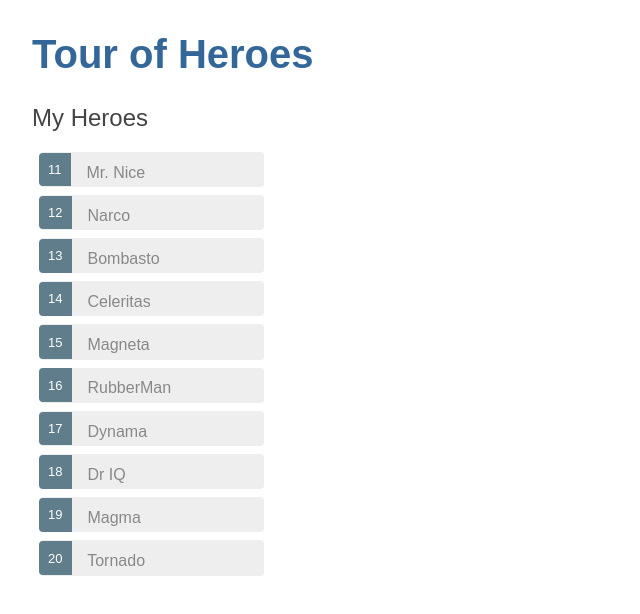
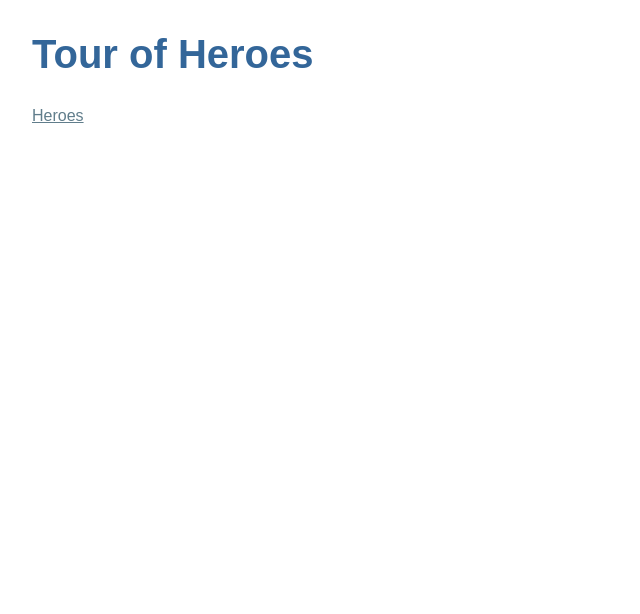
Before and after one commit to wags/angular-tour-of-heroes, an Angular app: page / in a window 1280 px wide. Shown: the top 614 px of the page, without its empty margins (0-640 px from the left). Built offline with nearby package versions, Linux system fonts and the light colour scheme.

Commit message:
Add router outlet and link
App component is now a router component because it is attached to a router and displays routed views.

```diff
--- a/src/app/app.component.ts
+++ b/src/app/app.component.ts
@@ -4,7 +4,8 @@
   selector: 'app-root',
   template: `
     <h1>{{title}}</h1>
-    <app-heroes></app-heroes>
+    <a routerLink="/heroes">Heroes</a>
+    <router-outlet></router-outlet>
   `
 })
 export class AppComponent {
```
